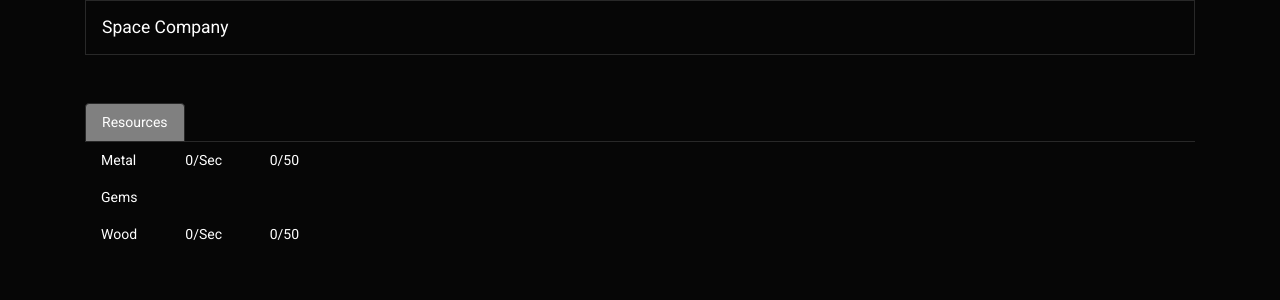
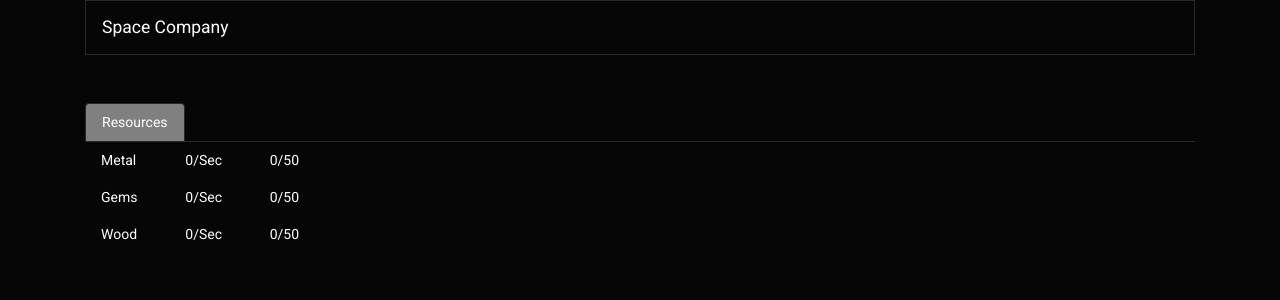
Before and after one commit to minh-v/space-company-clone, a React (Create React App) app: page / in a window 1280 px wide. Shown: the top 300 px of the page. Built offline with nearby package versions, Linux system fonts and the light colour scheme.

Commit message:
implemented basic gems tab

```diff
--- /dev/null
+++ b/src/components/Gems.jsx
@@ -0,0 +1,30 @@
+import React, { Component } from "react";
+import Nav from "react-bootstrap/Nav";
+import Col from "react-bootstrap/Col";
+import Row from "react-bootstrap/Row";
+
+class Gems extends Component {
+  render() {
+    return (
+      <>
+        <Nav.Item>
+          <Nav.Link eventKey="Gems">
+            <Row>
+              <Col>Gems</Col>
+              <Col>
+                <span>{this.props.gemsps}/Sec</span>
+              </Col>
+              <Col>
+                <span id="Gems">
+                  {this.props.gems}/{this.props.maxGems}
+                </span>
+              </Col>
+            </Row>
+          </Nav.Link>
+        </Nav.Item>
+      </>
+    );
+  }
+}
+
+export default Gems;
--- /dev/null
+++ b/src/components/GemsPane.jsx
@@ -0,0 +1,59 @@
+import React, { Component } from "react";
+import Tab from "react-bootstrap/Tab";
+import Button from "react-bootstrap/Button";
+
+class GemsPane extends Component {
+  render() {
+    return (
+      <Tab.Content>
+        <Tab.Pane eventKey="Gems">
+          <div>
+            <h2 class="text-primary">Gems</h2>
+            <span>
+              Gems are one of the primary resources. They are used for advanced
+              machines and for powerful tools and components. They are more
+              useful in later game.
+            </span>
+            <br></br>
+            <Button
+              size="sm"
+              className="m-2"
+              type="button"
+              class="btn btn-secondary"
+              onClick={this.props.gainGems}
+            >
+              Gain 1
+            </Button>
+            <br></br>
+            <h3 class="text-primary">
+              Gem Miner: <span id="gemMiner">{this.props.gemMiner}</span>
+            </h3>
+            Build an improved pickaxe to mine Gems.
+            <br></br>
+            Produces 1 Gem per second.
+            <br></br>
+            Costs{" "}
+            <span id="gemMinerMetalCost">
+              {this.props.gemMinerMetalCost}
+            </span>{" "}
+            Metal,{" "}
+            <span id="gemMinerGemsCost">{this.props.gemMinerGemsCost}</span>{" "}
+            Gems.
+            <br></br>
+            <Button
+              size="sm"
+              className="m-2"
+              type="button"
+              class="btn btn-secondary"
+              onClick={this.props.getGemMiner}
+            >
+              Get Gem Miner
+            </Button>
+          </div>
+        </Tab.Pane>
+      </Tab.Content>
+    );
+  }
+}
+
+export default GemsPane;
--- a/src/components/Navtabs.jsx
+++ b/src/components/Navtabs.jsx
@@ -12,7 +12,7 @@ class Navtabs extends Component {
   };
 
   enableResearchTab = () => {
-    console.log("toggling state");
+    //console.log("toggling state");
     this.setState({
       researchTabEnabled: true
     });
--- a/src/components/ResourceTabs.jsx
+++ b/src/components/ResourceTabs.jsx
@@ -1,10 +1,12 @@
 import React, { Component } from "react";
+import Nav from "react-bootstrap/Nav";
 import Row from "react-bootstrap/Row";
 import Col from "react-bootstrap/Col";
 import Tab from "react-bootstrap/Tab";
 import Metal from "./Metal";
 import MetalPane from "./MetalPane";
-import Nav from "react-bootstrap/Nav";
+import Gems from "./Gems";
+import GemsPane from "./GemsPane";
 import Wood from "./Wood";
 import WoodPane from "./WoodPane";
 
@@ -16,6 +18,12 @@ class ResourceTabs extends Component {
     minerMetalCost: 10,
     minerWoodCost: 5,
     miner: 0,
+    gems: 0,
+    gemsps: 0,
+    maxGems: 50,
+    gemMinerMetalCost: 15,
+    gemMinerGemsCost: 10,
+    gemMiner: 0,
     wood: 0,
     woodps: 0,
     maxWood: 50,
@@ -26,13 +34,17 @@ class ResourceTabs extends Component {
 
   componentDidMount() {
     this.interval = setInterval(() => {
-      if (this.state.maxMetal > this.state.metal + this.state.metalps)
+      if (this.state.maxMetal >= this.state.metal + this.state.metalps)
         this.setState({
           metal: this.state.metal + this.state.metalps
         });
-      if (this.state.maxWood > this.state.wood + this.state.woodps)
+      if (this.state.maxWood >= this.state.wood + this.state.woodps)
         this.setState({
           wood: this.state.wood + this.state.woodps
+        });
+      if (this.state.maxGems >= this.state.gems + this.state.gemsps)
+        this.setState({
+          gems: this.state.gems + this.state.gemsps
         });
     }, 1000);
   }
@@ -68,6 +80,33 @@ class ResourceTabs extends Component {
       if (this.state.miner === 0) {
         this.props.enableResearchTab();
       }
+    }
+  };
+
+  gainGems = () => {
+    if (this.state.gems < this.state.maxGems) {
+      this.setState(state => {
+        return { gems: state.gems + 1 };
+      });
+    }
+  };
+
+  getGemMiner = () => {
+    if (
+      // if has required materials
+      this.state.metal >= this.state.gemMinerMetalCost &&
+      this.state.gems >= this.state.gemMinerGemsCost
+    ) {
+      this.setState(state => {
+        return {
+          metal: this.state.metal - this.state.gemMinerMetalCost,
+          gems: this.state.gems - this.state.gemMinerGemsCost,
+          gemMiner: this.state.gemMiner + 1,
+          gemsps: this.state.gemsps + 1,
+          gemMinerMetalCost: Math.round(this.state.gemMinerMetalCost * 1.1),
+          gemMinerGemsCost: Math.round(this.state.gemMinerGemsCost * 1.1)
+        };
+      });
     }
   };
 
@@ -112,9 +151,11 @@ class ResourceTabs extends Component {
                 metalps={this.state.metalps}
                 maxMetal={this.state.maxMetal}
               />
-              <Nav.Item>
-                <Nav.Link eventKey="Gems">Gems</Nav.Link>
-              </Nav.Item>
+              <Gems
+                gems={this.state.gems}
+                gemsps={this.state.gemsps}
+                maxGems={this.state.maxGems}
+              />
               <Wood
                 wood={this.state.wood}
                 woodps={this.state.woodps}
@@ -133,7 +174,15 @@ class ResourceTabs extends Component {
                 minerMetalCost={this.state.minerMetalCost}
                 minerWoodCost={this.state.minerWoodCost}
               />
-              <Tab.Pane eventKey="Gems">Gemz</Tab.Pane>
+              <GemsPane
+                gems={this.state.gems}
+                metal={this.state.metal}
+                gainGems={this.gainGems}
+                getGemMiner={this.getGemMiner}
+                gemMiner={this.state.gemMiner}
+                gemMinerMetalCost={this.state.gemMinerMetalCost}
+                gemMinerGemsCost={this.state.gemMinerGemsCost}
+              />
               <WoodPane
                 wood={this.state.wood}
                 metal={this.state.metal}
```
